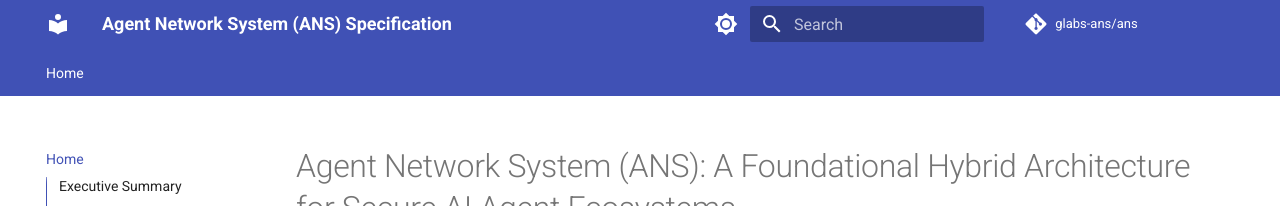
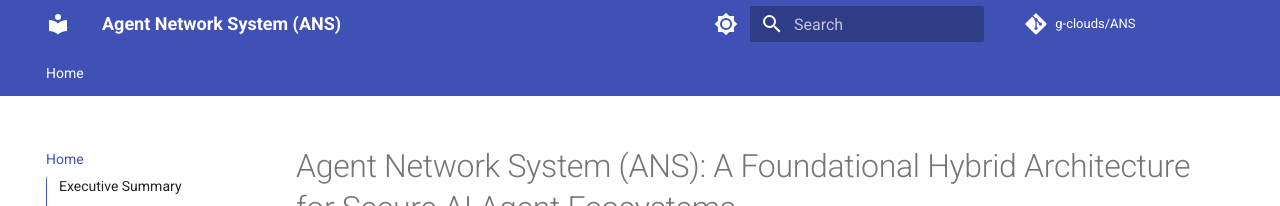
Before and after one commit to g-clouds/ANS, an MkDocs documentation site: the page built from docs/index.md, in a window 1280 px wide. Shown: the top 206 px of the page. Built offline with MkDocs 1.6.1 and Material for MkDocs 9.7.7, drawn with Linux system fonts in a browser that asks for light colours; comment, search, counter and statistics services are not loaded.

Commit message:
ANS-9 initial update for the github page

```diff
--- a/mkdocs.yml
+++ b/mkdocs.yml
@@ -1,8 +1,8 @@
-site_name: Agent Network System (ANS) Specification
-site_url: https://glabs-ans.github.io/ans/ # Important for gh-deploy
+site_name: Agent Network System (ANS)
+site_url: https://glabs-ans.github.io/ANS/
 site_description: 'ANS: A Foundational Hybrid Architecture for Secure AI Agent Ecosystems'
-repo_url: https://github.com/glabs-ans
-repo_name: glabs-ans/ans
+repo_url: https://github.com/g-clouds/ANS
+repo_name: g-clouds/ANS
 
 theme:
   name: material
@@ -27,10 +27,8 @@ theme:
     text: Roboto
     code: Roboto Mono
 
-# Navigation structure (optional for a single page, but good practice)
-# If you have only one main file, it will likely be the homepage.
 nav:
-  - Home: index.md # Or 'ANS Specification: specification.md' if you rename it
+  - Home: index.md # Main page
   # - 'Section 2': section2.md # Example for more pages
 
 # Extensions
```
Also changed, not shown: 1 other file.
